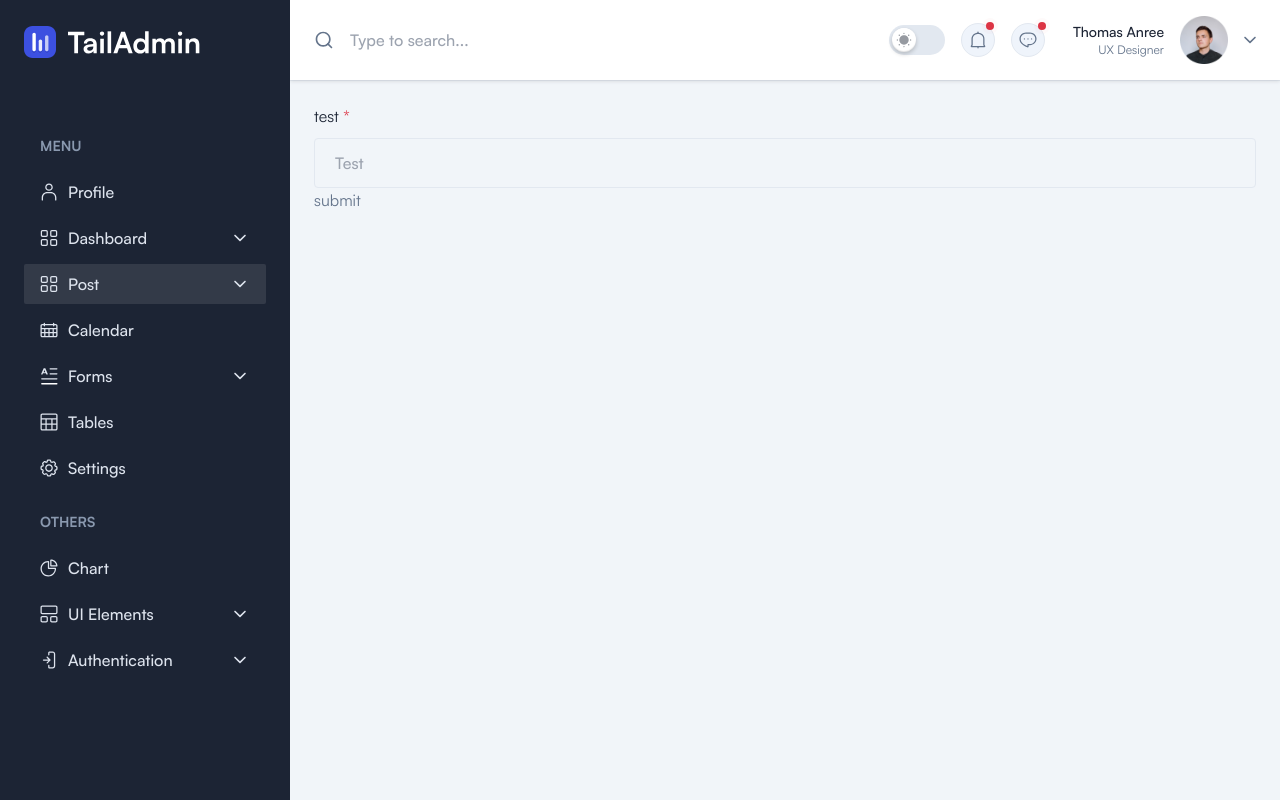
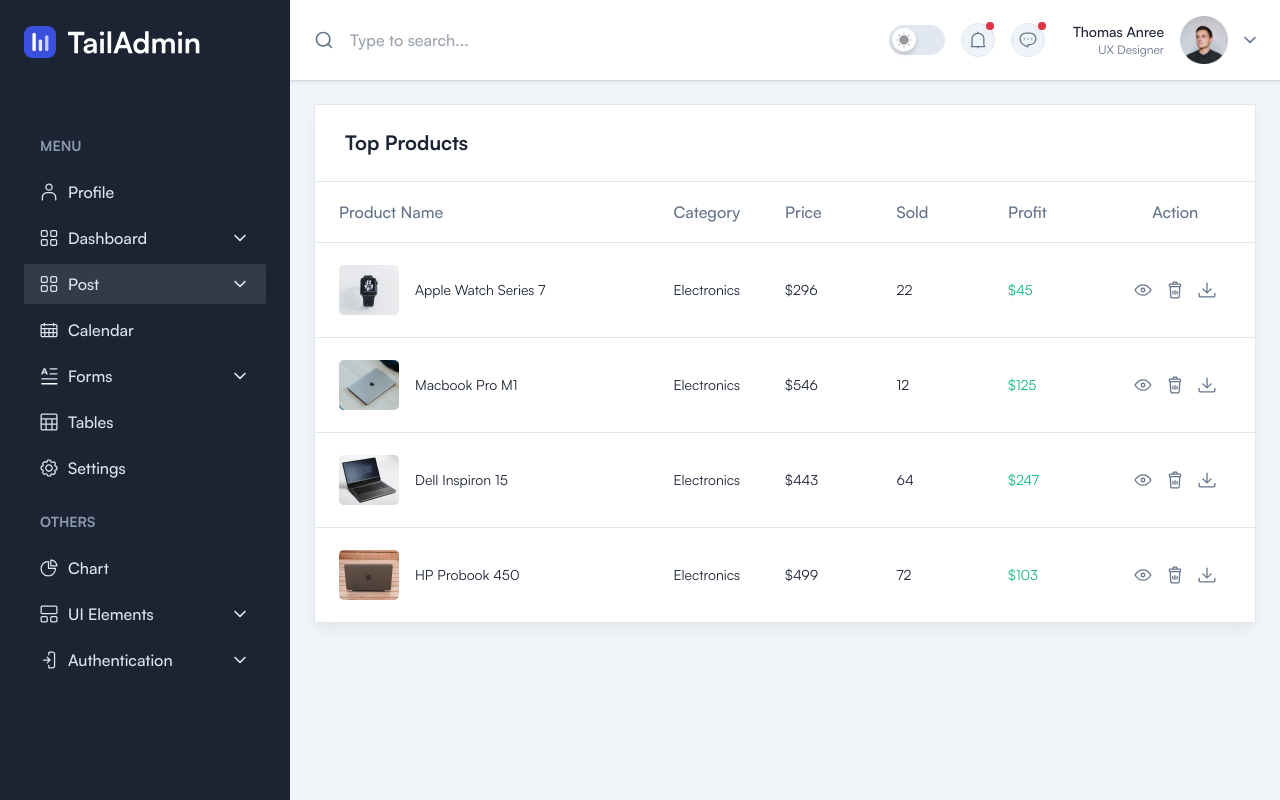
Before and after one commit to mr7aali/admin-panel, a Next.js app: page /post/manage in a window 1280 px wide. Built offline with nearby package versions, Linux system fonts and the light colour scheme; a web font is replaced by a local one.

Commit message:
added manage post page

```diff
--- a/app/post/manage/page.tsx
+++ b/app/post/manage/page.tsx
@@ -1,26 +1,185 @@
-"use client"
-import Form from '@/hookForms/Form';
-import FormInput from '@/hookForms/FormInput';
-import React from 'react';
+import Image from "next/image";
+import { Product } from "@/types/product";
+
+const productData: Product[] = [
+  {
+    image: "/images/product/product-01.png",
+    name: "Apple Watch Series 7",
+    category: "Electronics",
+    price: 296,
+    sold: 22,
+    profit: 45,
+  },
+  {
+    image: "/images/product/product-02.png",
+    name: "Macbook Pro M1",
+    category: "Electronics",
+    price: 546,
+    sold: 12,
+    profit: 125,
+  },
+  {
+    image: "/images/product/product-03.png",
+    name: "Dell Inspiron 15",
+    category: "Electronics",
+    price: 443,
+    sold: 64,
+    profit: 247,
+  },
+  {
+    image: "/images/product/product-04.png",
+    name: "HP Probook 450",
+    category: "Electronics",
+    price: 499,
+    sold: 72,
+    profit: 103,
+  },
+];
 
 const ManagePost = () => {
-    const onSubmit=(data:any)=>{
-        console.log(data)
-    }
-    return (
-        <div>
-            <Form submitHandler={onSubmit}>
-                <FormInput
-                label='test'
-                name='test'
-                placeholder='Test'
+  return (
+    <div className="rounded-sm border border-stroke bg-white shadow-default dark:border-strokedark dark:bg-boxdark">
+      <div className="py-6 px-4 md:px-6 xl:px-7.5">
+        <h4 className="text-xl font-semibold text-black dark:text-white">
+          Top Products
+        </h4>
+      </div>
 
+      <div className="grid grid-cols-12 border-t border-stroke py-4.5 px-4 dark:border-strokedark sm:grid-cols-8 md:px-6 2xl:px-7.5">
+        <div className="col-span-3 flex items-center">
+          <p className="font-medium">Product Name</p>
+        </div>
+        <div className=" hidden items-center sm:flex">
+          <p className="font-medium">Category</p>
+        </div>
+        <div className=" flex items-center">
+          <p className="font-medium">Price</p>
+        </div>
+        <div className=" flex items-center">
+          <p className="font-medium">Sold</p>
+        </div>
+        <div className=" flex items-center">
+          <p className="font-medium">Profit</p>
+        </div>
 
+        <div className=" flex items-center justify-center">
+          <p className="font-medium">Action</p>
+        </div>
+      </div>
+
+      {productData.map((product, key) => (
+        <div
+          className="grid grid-cols-12 border-t border-stroke py-4.5 px-4 dark:border-strokedark sm:grid-cols-8 md:px-6 2xl:px-7.5"
+          key={key}
+        >
+          <div className="col-span-3 flex items-center">
+            <div className="flex flex-col gap-4 sm:flex-row sm:items-center">
+              <div className="h-12.5 w-15 rounded-md">
+                <Image
+                  src={product.image}
+                  width={60}
+                  height={50}
+                  alt="Product"
                 />
-                <button type="submit">submit</button>
-            </Form>
+              </div>
+              <p className="text-sm text-black dark:text-white">
+                {product.name}
+              </p>
+            </div>
+          </div>
+          <div className=" hidden items-center sm:flex">
+            <p className="text-sm text-black dark:text-white">
+              {product.category}
+            </p>
+          </div>
+          <div className=" flex items-center">
+            <p className="text-sm text-black dark:text-white">
+              ${product.price}
+            </p>
+          </div>
+          <div className=" flex items-center">
+            <p className="text-sm text-black dark:text-white">{product.sold}</p>
+          </div>
+          <div className=" flex items-center">
+            <p className="text-sm text-meta-3">${product.profit}</p>
+          </div>
+          <div className="flex items-center justify-center">
+            <div
+             className=" py-5 px-4 dark:border-strokedark"
+             >
+              <div className="flex items-center space-x-3.5">
+                <button className="hover:text-primary">
+                  <svg
+                    className="fill-current"
+                    width="18"
+                    height="18"
+                    viewBox="0 0 18 18"
+                    fill="none"
+                    xmlns="http://www.w3.org/2000/svg"
+                  >
+                    <path
+                      d="M8.99981 14.8219C3.43106 14.8219 0.674805 9.50624 0.562305 9.28124C0.47793 9.11249 0.47793 8.88749 0.562305 8.71874C0.674805 8.49374 3.43106 3.20624 8.99981 3.20624C14.5686 3.20624 17.3248 8.49374 17.4373 8.71874C17.5217 8.88749 17.5217 9.11249 17.4373 9.28124C17.3248 9.50624 14.5686 14.8219 8.99981 14.8219ZM1.85605 8.99999C2.4748 10.0406 4.89356 13.5562 8.99981 13.5562C13.1061 13.5562 15.5248 10.0406 16.1436 8.99999C15.5248 7.95936 13.1061 4.44374 8.99981 4.44374C4.89356 4.44374 2.4748 7.95936 1.85605 8.99999Z"
+                      fill=""
+                    />
+                    <path
+                      d="M9 11.3906C7.67812 11.3906 6.60938 10.3219 6.60938 9C6.60938 7.67813 7.67812 6.60938 9 6.60938C10.3219 6.60938 11.3906 7.67813 11.3906 9C11.3906 10.3219 10.3219 11.3906 9 11.3906ZM9 7.875C8.38125 7.875 7.875 8.38125 7.875 9C7.875 9.61875 8.38125 10.125 9 10.125C9.61875 10.125 10.125 9.61875 10.125 9C10.125 8.38125 9.61875 7.875 9 7.875Z"
+                      fill=""
+                    />
+                  </svg>
+                </button>
+                <button className="hover:text-primary">
+                  <svg
+                    className="fill-current"
+                    width="18"
+                    height="18"
+                    viewBox="0 0 18 18"
+                    fill="none"
+                    xmlns="http://www.w3.org/2000/svg"
+                  >
+                    <path
+                      d="M13.7535 2.47502H11.5879V1.9969C11.5879 1.15315 10.9129 0.478149 10.0691 0.478149H7.90352C7.05977 0.478149 6.38477 1.15315 6.38477 1.9969V2.47502H4.21914C3.40352 2.47502 2.72852 3.15002 2.72852 3.96565V4.8094C2.72852 5.42815 3.09414 5.9344 3.62852 6.1594L4.07852 15.4688C4.13477 16.6219 5.09102 17.5219 6.24414 17.5219H11.7004C12.8535 17.5219 13.8098 16.6219 13.866 15.4688L14.3441 6.13127C14.8785 5.90627 15.2441 5.3719 15.2441 4.78127V3.93752C15.2441 3.15002 14.5691 2.47502 13.7535 2.47502ZM7.67852 1.9969C7.67852 1.85627 7.79102 1.74377 7.93164 1.74377H10.0973C10.2379 1.74377 10.3504 1.85627 10.3504 1.9969V2.47502H7.70664V1.9969H7.67852ZM4.02227 3.96565C4.02227 3.85315 4.10664 3.74065 4.24727 3.74065H13.7535C13.866 3.74065 13.9785 3.82502 13.9785 3.96565V4.8094C13.9785 4.9219 13.8941 5.0344 13.7535 5.0344H4.24727C4.13477 5.0344 4.02227 4.95002 4.02227 4.8094V3.96565ZM11.7285 16.2563H6.27227C5.79414 16.2563 5.40039 15.8906 5.37227 15.3844L4.95039 6.2719H13.0785L12.6566 15.3844C12.6004 15.8625 12.2066 16.2563 11.7285 16.2563Z"
+                      fill=""
+                    />
+                    <path
+                      d="M9.00039 9.11255C8.66289 9.11255 8.35352 9.3938 8.35352 9.75942V13.3313C8.35352 13.6688 8.63477 13.9782 9.00039 13.9782C9.33789 13.9782 9.64727 13.6969 9.64727 13.3313V9.75942C9.64727 9.3938 9.33789 9.11255 9.00039 9.11255Z"
+                      fill=""
+                    />
+                    <path
+                      d="M11.2502 9.67504C10.8846 9.64692 10.6033 9.90004 10.5752 10.2657L10.4064 12.7407C10.3783 13.0782 10.6314 13.3875 10.9971 13.4157C11.0252 13.4157 11.0252 13.4157 11.0533 13.4157C11.3908 13.4157 11.6721 13.1625 11.6721 12.825L11.8408 10.35C11.8408 9.98442 11.5877 9.70317 11.2502 9.67504Z"
+                      fill=""
+                    />
+                    <path
+                      d="M6.72245 9.67504C6.38495 9.70317 6.1037 10.0125 6.13182 10.35L6.3287 12.825C6.35683 13.1625 6.63808 13.4157 6.94745 13.4157C6.97558 13.4157 6.97558 13.4157 7.0037 13.4157C7.3412 13.3875 7.62245 13.0782 7.59433 12.7407L7.39745 10.2657C7.39745 9.90004 7.08808 9.64692 6.72245 9.67504Z"
+                      fill=""
+                    />
+                  </svg>
+                </button>
+                <button className="hover:text-primary">
+                  <svg
+                    className="fill-current"
+                    width="18"
+                    height="18"
+                    viewBox="0 0 18 18"
+                    fill="none"
+                    xmlns="http://www.w3.org/2000/svg"
+                  >
+                    <path
+                      d="M16.8754 11.6719C16.5379 11.6719 16.2285 11.9531 16.2285 12.3187V14.8219C16.2285 15.075 16.0316 15.2719 15.7785 15.2719H2.22227C1.96914 15.2719 1.77227 15.075 1.77227 14.8219V12.3187C1.77227 11.9812 1.49102 11.6719 1.12539 11.6719C0.759766 11.6719 0.478516 11.9531 0.478516 12.3187V14.8219C0.478516 15.7781 1.23789 16.5375 2.19414 16.5375H15.7785C16.7348 16.5375 17.4941 15.7781 17.4941 14.8219V12.3187C17.5223 11.9531 17.2129 11.6719 16.8754 11.6719Z"
+                      fill=""
+                    />
+                    <path
+                      d="M8.55074 12.3469C8.66324 12.4594 8.83199 12.5156 9.00074 12.5156C9.16949 12.5156 9.31012 12.4594 9.45074 12.3469L13.4726 8.43752C13.7257 8.1844 13.7257 7.79065 13.5007 7.53752C13.2476 7.2844 12.8539 7.2844 12.6007 7.5094L9.64762 10.4063V2.1094C9.64762 1.7719 9.36637 1.46252 9.00074 1.46252C8.66324 1.46252 8.35387 1.74377 8.35387 2.1094V10.4063L5.40074 7.53752C5.14762 7.2844 4.75387 7.31252 4.50074 7.53752C4.24762 7.79065 4.27574 8.1844 4.50074 8.43752L8.55074 12.3469Z"
+                      fill=""
+                    />
+                  </svg>
+                </button>
+              </div>
+            </div>
+          </div>
         </div>
-    );
+      ))}
+    </div>
+  );
 };
 
 export default ManagePost;
--- a/components/Tables/TableThree.tsx
+++ b/components/Tables/TableThree.tsx
@@ -76,7 +76,7 @@ const TableThree = () => {
                   </p>
                 </td>
                 <td className="border-b border-[#eee] py-5 px-4 dark:border-strokedark">
-                  <div className="flex items-center space-x-3.5">
+                  <div  className="flex items-center space-x-3.5">
                     <button className="hover:text-primary">
                       <svg
                         className="fill-current"
@@ -123,7 +123,7 @@ const TableThree = () => {
                         />
                       </svg>
                     </button>
-                    <button className="hover:text-primary">
+                    <button  className="hover:text-primary">
                       <svg
                         className="fill-current"
                         width="18"
```
Also changed, not shown: components/postPage/ReusableForm.tsx (+3 -8 lines).
